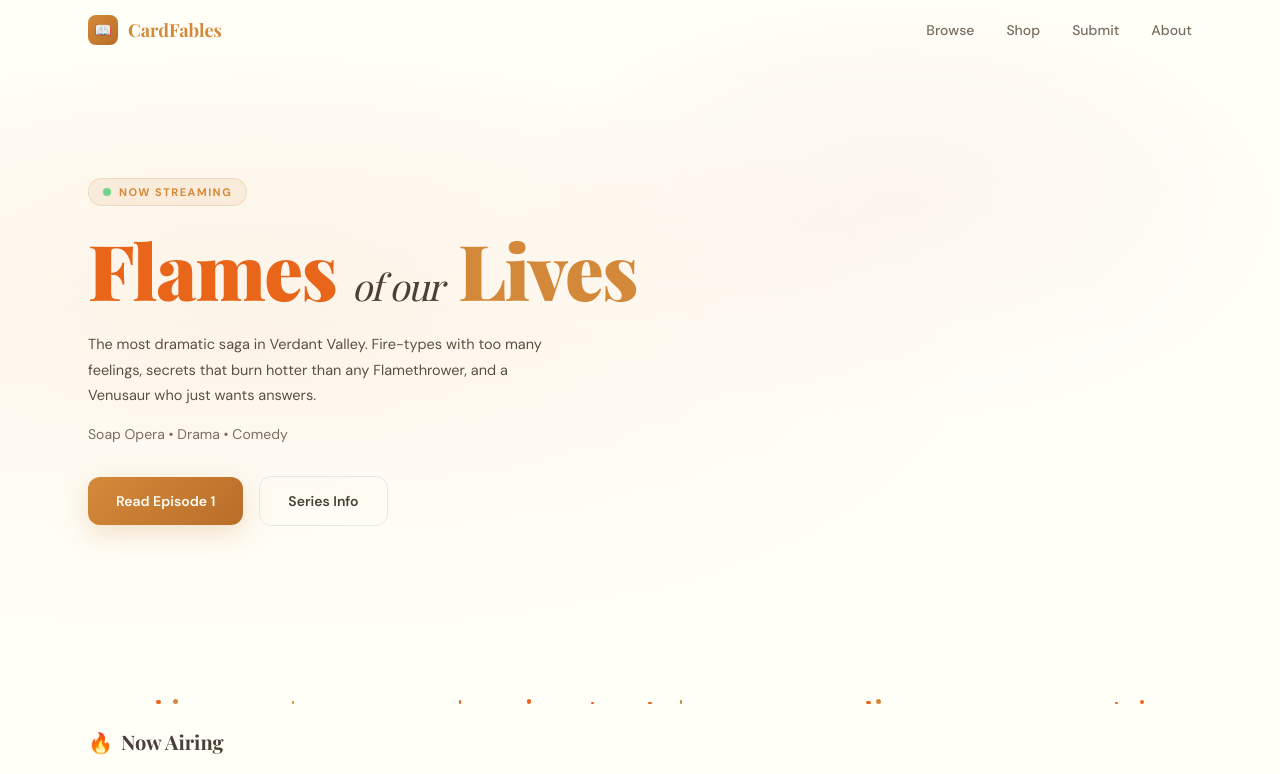
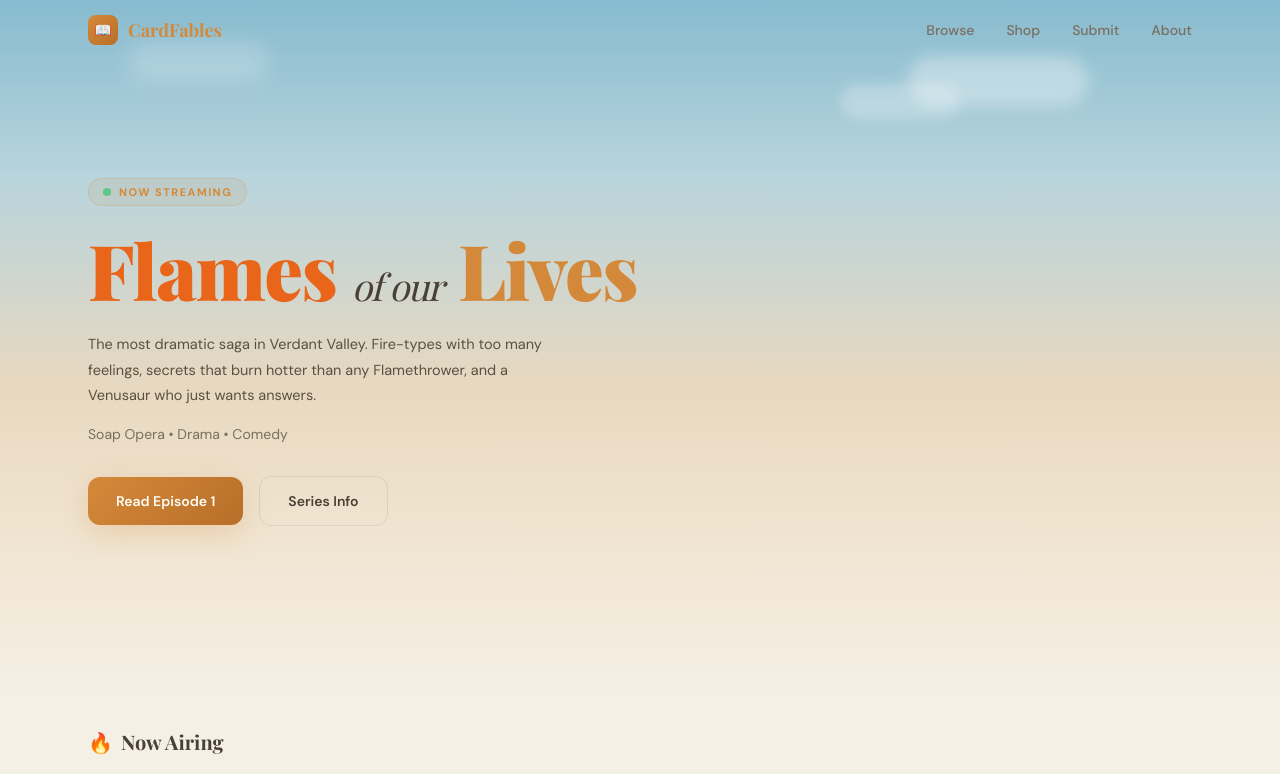
Before and after one commit to siulm/cardfables, a Next.js app: page / in a window 1280 px wide. Shown: the top 774 px of the page. Built offline with nearby package versions, Linux system fonts and the light colour scheme.

Commit message:
feat: complete Ghibli Sky & Parchment theme
- Hero: add sky-blue gradient with clouds, remove ember particles
- Background: warmer parchment (#F5F0E6) instead of near-white
- Navbar: match warm parchment background on scroll

Co-Authored-By: Claude Opus 4.6 (1M context) <noreply@anthropic.com>

```diff
--- a/src/app/globals.css
+++ b/src/app/globals.css
@@ -2,9 +2,9 @@
 
 @theme {
   /* Ghibli-inspired "Sky & Parchment" theme */
-  --color-bg: #FFFEF7;
-  --color-surface: #F2EDE4;
-  --color-surface-light: #E8DFD0;
+  --color-bg: #F5F0E6;
+  --color-surface: #EDE5D8;
+  --color-surface-light: #E2D8C8;
   --color-gold: #D4893A;
   --color-gold-dark: #B86E28;
   --color-text-primary: #4A4035;
--- a/src/components/home/Hero.tsx
+++ b/src/components/home/Hero.tsx
@@ -7,32 +7,56 @@ export function Hero() {
 
   return (
     <section className="relative overflow-hidden" style={{ minHeight: "88vh" }}>
-      {/* Background gradients */}
+      {/* Background — Ghibli sky gradient */}
       <div className="absolute inset-0">
+        {/* Sky: blue top fading to warm peach, then to page background */}
         <div
           className="absolute inset-0"
           style={{
             background:
-              "radial-gradient(ellipse 80% 60% at 20% 50%, rgba(232,101,26,0.14) 0%, transparent 70%)",
+              "linear-gradient(180deg, #87BBCF 0%, #B8D4DC 25%, #E8D8C0 55%, #F0E4D0 75%, #F5F0E6 100%)",
+          }}
+        />
+        {/* Subtle cloud shapes */}
+        <div
+          className="absolute"
+          style={{
+            top: "8%",
+            right: "15%",
+            width: 180,
+            height: 50,
+            background: "rgba(255,255,255,0.35)",
+            borderRadius: 40,
+            filter: "blur(8px)",
           }}
         />
         <div
-          className="absolute inset-0"
+          className="absolute"
           style={{
-            background:
-              "radial-gradient(ellipse 50% 50% at 70% 30%, rgba(196,30,58,0.06) 0%, transparent 60%)",
+            top: "12%",
+            right: "25%",
+            width: 120,
+            height: 35,
+            background: "rgba(255,255,255,0.25)",
+            borderRadius: 30,
+            filter: "blur(6px)",
           }}
         />
         <div
-          className="absolute inset-0"
+          className="absolute"
           style={{
-            background:
-              "linear-gradient(180deg, transparent 0%, #FFFEF7 92%)",
+            top: "6%",
+            left: "10%",
+            width: 140,
+            height: 40,
+            background: "rgba(255,255,255,0.20)",
+            borderRadius: 35,
+            filter: "blur(10px)",
           }}
         />
       </div>
 
-      <EmberParticles />
+      {/* EmberParticles removed — doesn't fit the light storybook theme */}
 
       {/* Content */}
       <div className="relative z-10 mx-auto flex max-w-6xl items-center px-6" style={{ minHeight: "88vh" }}>
--- a/src/components/layout/Navbar.tsx
+++ b/src/components/layout/Navbar.tsx
@@ -31,7 +31,7 @@ export function Navbar() {
       className="fixed top-0 left-0 right-0 z-50 transition-all duration-400"
       style={{
         height: 60,
-        background: scrolled ? "rgba(255,254,247,0.92)" : "transparent",
+        background: scrolled ? "rgba(245,240,230,0.94)" : "transparent",
         backdropFilter: scrolled ? "blur(24px) saturate(1.4)" : "none",
         WebkitBackdropFilter: scrolled ? "blur(24px) saturate(1.4)" : "none",
         transitionTimingFunction: "cubic-bezier(0.4,0,0.2,1)",
@@ -105,7 +105,7 @@ export function Navbar() {
       {mobileOpen && (
         <div
           className="flex flex-col gap-1 px-6 pb-6 pt-2 md:hidden"
-          style={{ background: "rgba(255,254,247,0.98)" }}
+          style={{ background: "rgba(245,240,230,0.98)" }}
         >
           {NAV_LINKS.map((link) => (
             <Link
```
